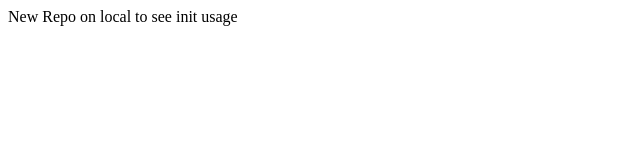
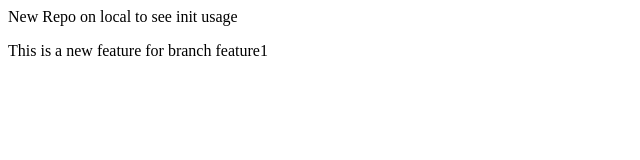
Before and after one commit to srihurry/newLocalRepo, a plain HTML site: page index.html in a window 1280 px wide. Shown: the whole page, without its empty margins (0-640 px from the left). Drawn offline with Linux system fonts and the light colour scheme.

Commit message:
add new feature

```diff
--- a/index.html
+++ b/index.html
@@ -1 +1,2 @@
 <p>New Repo on local to see init usage</p>
+<p>This is a new feature for branch feature1</p>
```
